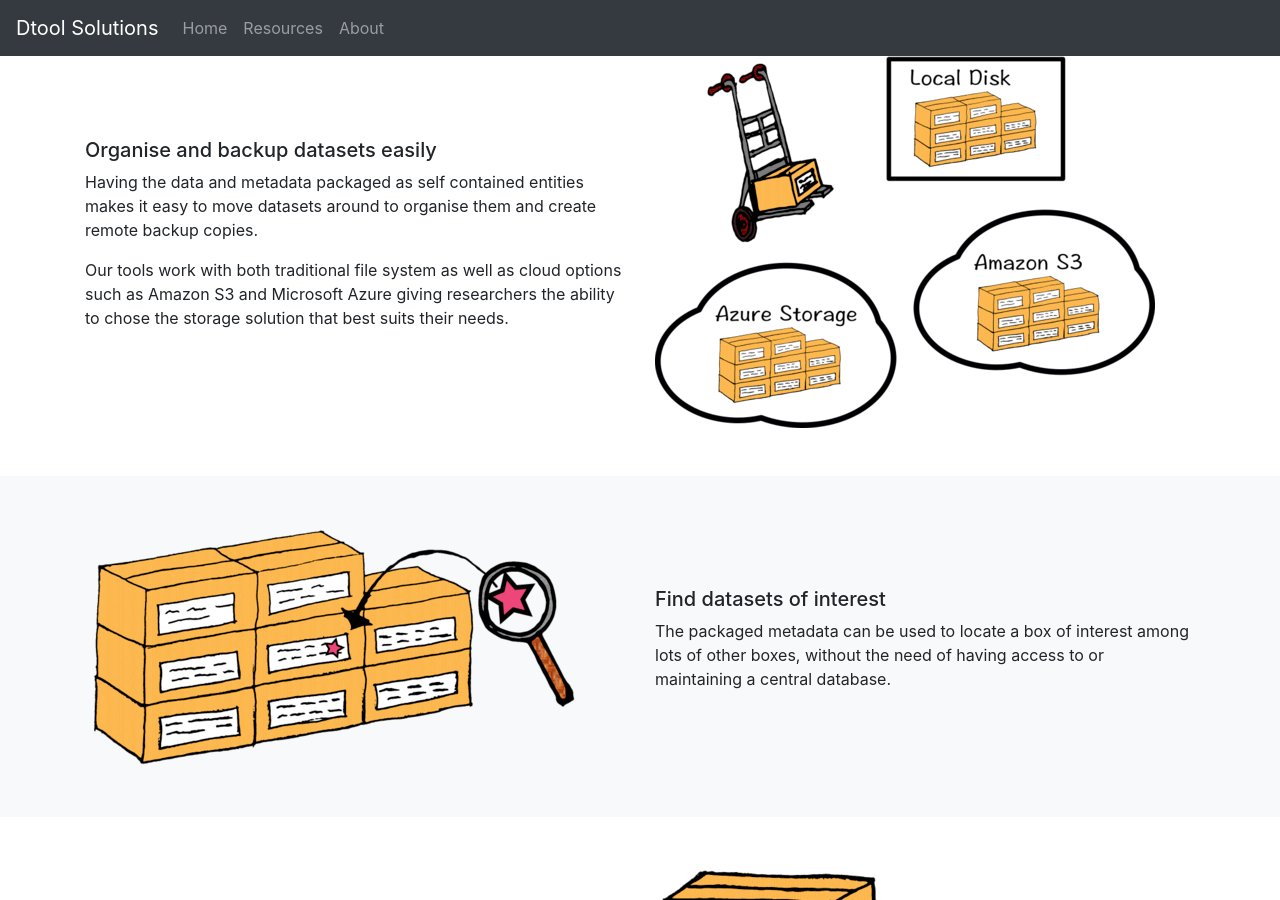
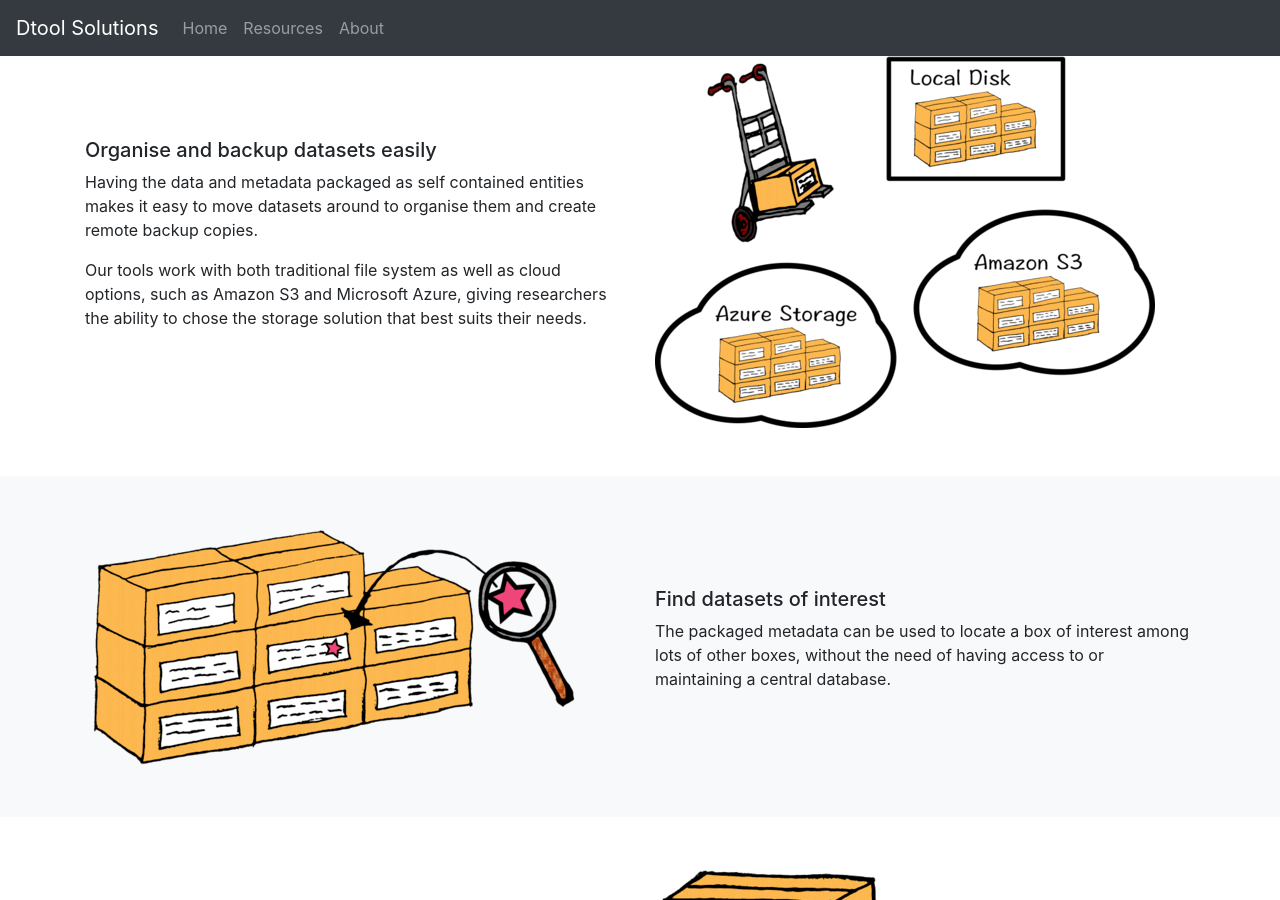
Before and after one commit to jic-dtool/jic-dtool.github.io, a Jekyll site: the page built from index.md, in a window 1280 px wide and 900 px high, scrolled down 1075 px. Built offline with Jekyll 4.4.1, drawn with Linux system fonts in a browser that asks for light colours; our own code applies the rules of GitHub Pages for plain Markdown files.

```diff
--- a/index.md
+++ b/index.md
@@ -50,8 +50,8 @@
 
         <p class="">
 	  Our tools
-          work with both traditional file system as well as cloud options
-          such as Amazon S3 and Microsoft Azure giving researchers the
+          work with both traditional file system as well as cloud options,
+          such as Amazon S3 and Microsoft Azure, giving researchers the
           ability to chose the storage solution that best suits their needs.
         </p>
       </div>
```
